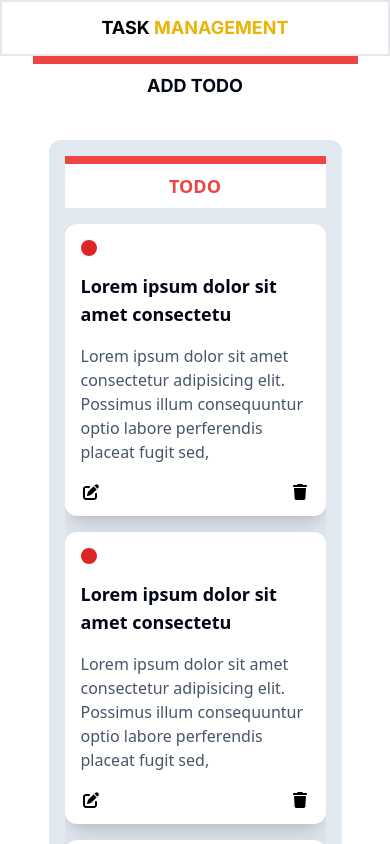
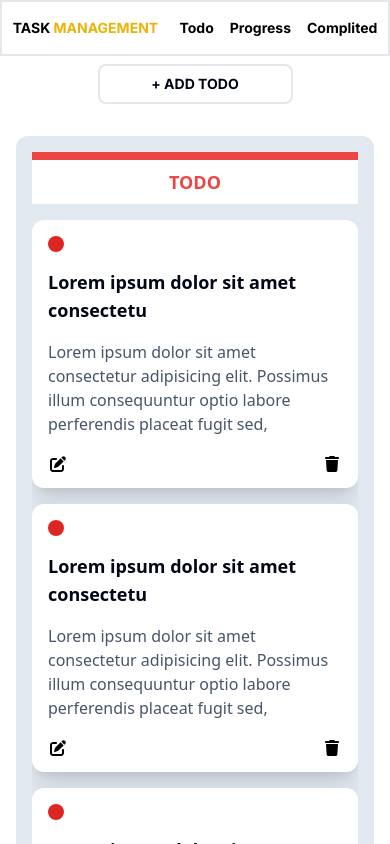
Before and after one commit to vaibhavfirke/Task_manager, a Next.js app in the folder task_manager/: page / in a window 390 px wide. Shown: the top 844 px of the page. Built offline with nearby package versions, Linux system fonts and the light colour scheme.

Commit message:
updating crud opration

```diff
--- a/task_manager/app/components/modalAdd.tsx
+++ b/task_manager/app/components/modalAdd.tsx
@@ -1,11 +1,17 @@
 'use client'
+
+import { observer } from "mobx-react-lite";
+import todosStore, { ITodoModel } from "../models/todoStore";
 import React  from "react";
 type AddProps = {
   func: () => void;
 };
 
 const Add: React.FC<AddProps> = ({ func }) => {
-
+    const handleClick=()=>{
+      todosStore.addTodo();
+      func();
+    }
     return (
         <div className="relative z-10" aria-labelledby="modal-title" role="dialog" aria-modal="true">
 
@@ -14,20 +20,28 @@ const Add: React.FC<AddProps> = ({ func }) => {
   <div className="fixed inset-0 z-10 overflow-y-auto">
     <div className="flex min-h-full items-end justify-center p-4 text-center sm:items-center sm:p-0">
 
-      <div className="relative transform overflow-hidden rounded-lg bg-white text-left shadow-xl transition-all sm:my-8 sm:w-full sm:max-w-lg">
-        <div className="bg-white px-4 pb-4 pt-5 sm:p-6 sm:pb-4">
-          <div className="sm:flex sm:items-start">
+      <div className="relative transform mb-36 w-1/2 overflow-hidden rounded-lg bg-white text-left shadow-xl transition-all sm:my-8 sm:w-5/6 sm:max-w-lg">
+        <div className="bg-white px-4 pb-4 pt-5 sm:p-6 sm:pb-4 w-full">
+          <div className="sm:flex sm:items-start w-full">
 
-            <div className="mt-3 text-center sm:ml-4 sm:mt-0 sm:text-left">
+            <div className="mt-3 w-full text-center sm:ml-4 sm:mt-0 sm:text-left">
               <h3 className="text-base font-semibold leading-6 text-gray-900" id="modal-title">Add Task</h3>
-              <div className="mt-2">
-                <p className="text-sm text-gray-500">Are you sure you want to deactivate your account? All of your data will be permanently removed. This action cannot be undone.</p>
+              <div className="mt-2 w-full m-auto flex flex-col gap-6 ">
+
+                <input value={todosStore.todo.title} onChange={(e)=>todosStore.todo.title=e.target.value} type="text" placeholder="Title" className="h-10 w-full placeholder:italic placeholder:text-slate-400 block bg-white border border-slate-300 rounded-md py-2 pl-9 pr-3 shadow-sm focus:outline-none focus:border-sky-500 focus:ring-sky-500 focus:ring-1 sm:text-sm" />
+                <textarea value={todosStore.todo.discription} onChange={(e)=>todosStore.todo.discription=e.target.value} placeholder="Description" className="h-40 w-full placeholder:italic placeholder:text-slate-400 block bg-white border border-slate-300 rounded-md py-2 pl-9 pr-3 shadow-sm focus:outline-none focus:border-sky-500 focus:ring-sky-500 focus:ring-1 sm:text-sm" ></textarea>
+                <select value={todosStore.todo.status} onChange={(e)=>todosStore.todo.status=e.target.value} name="" id="" className="h-10 w-full placeholder:italic placeholder:text-slate-400 block bg-white border border-slate-300 rounded-md py-2 pl-9 pr-3 shadow-sm focus:outline-none focus:border-sky-500 focus:ring-sky-500 focus:ring-1 sm:text-sm">
+                  <option value="">Select Status</option>
+                  <option value="Todo">Todo</option>
+                  <option value="Progress">Progress...</option>
+                  <option value="Complited">Complited</option>
+                </select>
               </div>
             </div>
           </div>
         </div>
         <div className="bg-gray-50 px-4 py-3 sm:flex sm:flex-row-reverse sm:px-6">
-          <button type="button" className="inline-flex w-full justify-center rounded-md bg-blue-600 px-3 py-2 text-sm font-semibold text-white shadow-sm hover:bg-blue-500 sm:ml-3 sm:w-auto">ADD</button>
+          <button onClick={handleClick} type="button" className="inline-flex w-full justify-center rounded-md bg-blue-600 px-3 py-2 text-sm font-semibold text-white shadow-sm hover:bg-blue-500 sm:ml-3 sm:w-auto">ADD</button>
           <button type="button" className="mt-3 inline-flex w-full justify-center rounded-md bg-white px-3 py-2 text-sm font-semibold text-gray-900 shadow-sm ring-1 ring-inset ring-gray-300 hover:bg-gray-50 sm:mt-0 sm:w-auto" onClick={()=>func()}>Cancel</button>
         </div>
       </div>
@@ -37,4 +51,4 @@ const Add: React.FC<AddProps> = ({ func }) => {
 
     )
 }
-export default Add;
+export default observer(Add);
--- a/task_manager/app/components/navbar.tsx
+++ b/task_manager/app/components/navbar.tsx
@@ -4,7 +4,18 @@ export default function Navbar(){
     return (
         <nav className="w-full h-14  border-2 flex justify-around items-center fixed bg-white">
             {/* <Image className="h-13 ml-4  object-cover" src={logo} alt="Logo" /> */}
-            <h1 className="font-bold sm:text-lg text-sm">TASK <span className="text-yellow-500">MANAGEMENT</span></h1>
+            <a href="#home">
+            <h1 className="font-bold text-lg sm:text-sm">TASK <span className="text-yellow-500">MANAGEMENT</span></h1>
+
+            </a>
+           <div className="hidden sm:inline">
+
+            <div className="flex gap-4 text-sm ">
+                <strong><a href="#Todo">Todo</a> </strong>
+                <strong><a href="#Progress">Progress</a></strong>
+                <strong><a href="#Complited">Complited</a></strong>
+           </div>
+            </div>
         </nav>
     )
 }
--- a/task_manager/app/components/task-content.tsx
+++ b/task_manager/app/components/task-content.tsx
@@ -11,19 +11,21 @@ const TextContent: React.FC = () => {
     // console.log("data",todosStore.todosList)
     const [add,setAdd]=useState(false)
 const toggleAdd=()=>{
-    setAdd(!add)
-    console.log(add);
+    setAdd(!add);
+    todosStore.todosList.map((todo: ITodoModel) => {
+        console.log(todo.title)
+    })
 }
 
 
     return (
-        <div>
-            <div onClick={toggleAdd} className="bg-white m-auto box-border p-2 w-5/6 mb-4 text-slate-950 font-bold text-lg border-y-red-500 border-t-8">
-                <h1 className="text-center pointer-events-auto ">ADD TODO</h1>
+        <div id="home" className="scroll-mt-14">
+            <div onClick={toggleAdd} className="bg-white rounded-lg cursor-crosshair m-auto mt-2 box-border p-2 w-2/4 mb-4 text-slate-950 font-bold text-lg border-2">
+                <h1 className="text-center pointer-events-auto text-sm">+ ADD TODO</h1>
                 </div>
-        <div className="flex sm:flex-col flex-row justify-between gap-2.5  w-5/6 box-border p-4  font-sans m-auto ">
+        <div className="flex sm:flex-col flex-row justify-between gap-2.5 w-5/6 sm:w-full box-border p-4  font-sans m-auto ">
             {add?<Add func={toggleAdd}/>:null}
-            <div className="w-full h-50 bg-slate-200 box-border p-4 rounded-xl mr-5">
+            <div id="Todo" className="scroll-mt-12 w-full h-50 bg-slate-200 box-border p-4 rounded-xl mr-5">
                 <div className="bg-white w-full box-border p-2 mb-4 text-slate-950 font-bold text-lg border-t-red-500 border-t-8">
                 <h1 className="text-center text-red-500 ">TODO</h1>
                 </div>
@@ -37,7 +39,7 @@ const toggleAdd=()=>{
                 </div>
 
             </div>
-            <div className="w-full h-50 bg-slate-200 box-border p-4 rounded-xl mr-5" >
+            <div id="Progress" className="scroll-mt-12 w-full h-50 bg-slate-200 box-border p-4 rounded-xl mr-5" >
                 <div className="bg-white w-full box-border p-2 mb-4 text-slate-950 font-bold text-lg border-t-yellow-500 border-t-8">
                 <h1 className="text-center text-yellow-500">PROGRESS</h1>
                 </div>
@@ -51,7 +53,7 @@ const toggleAdd=()=>{
                 </div>
 
             </div>
-            <div className="w-full h-50 bg-slate-200 box-border p-4 rounded-xl mr-5">
+            <div id="Complited" className="scroll-mt-12 w-full h-50 bg-slate-200 box-border p-4 rounded-xl mr-5">
                 <div className="bg-white w-full box-border p-2 mb-4 text-slate-950 font-bold text-lg border-t-green-500 border-t-8">
                 <h1 className="text-center text-green-500">COMPLITED</h1>
                 </div>
@@ -69,4 +71,4 @@ const toggleAdd=()=>{
         </div>
     )
 }
-export default TextContent;
+export default observer(TextContent);
--- a/task_manager/app/models/todoStore.ts
+++ b/task_manager/app/models/todoStore.ts
@@ -19,7 +19,7 @@ class TodosStore {
       id: Math.max(0, Math.max(...this.todosList.map(({ id }) => id))) + 1,
       title: "",
       discription:"",
-      status: "Todo",
+      status: "",
     };
   }
 
@@ -31,7 +31,9 @@ class TodosStore {
     this.todosList.push(this.todo);
     this.todo = this.resetTodoData();
     console.log(this.todosList);
+    console.log(this.todo,"todo");
   }
+
 }
 
 const todosStore = new TodosStore();
```
